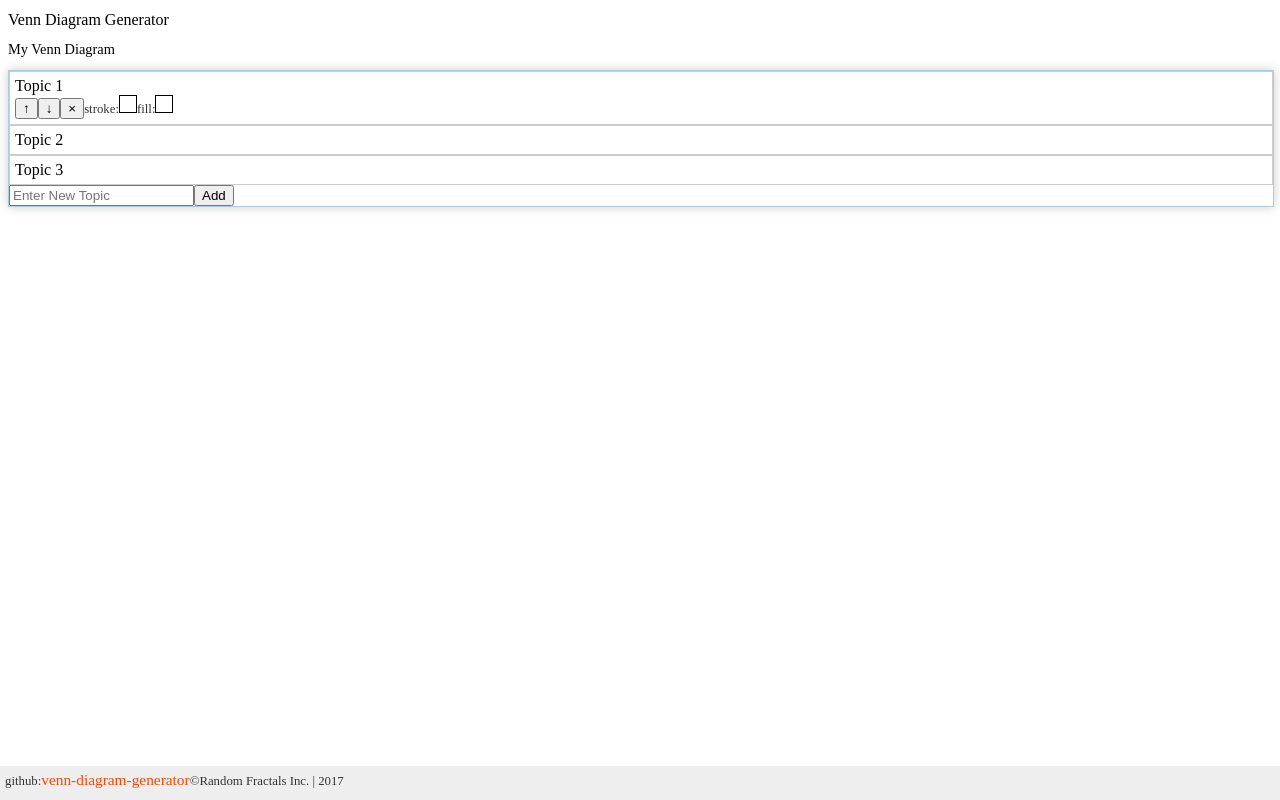
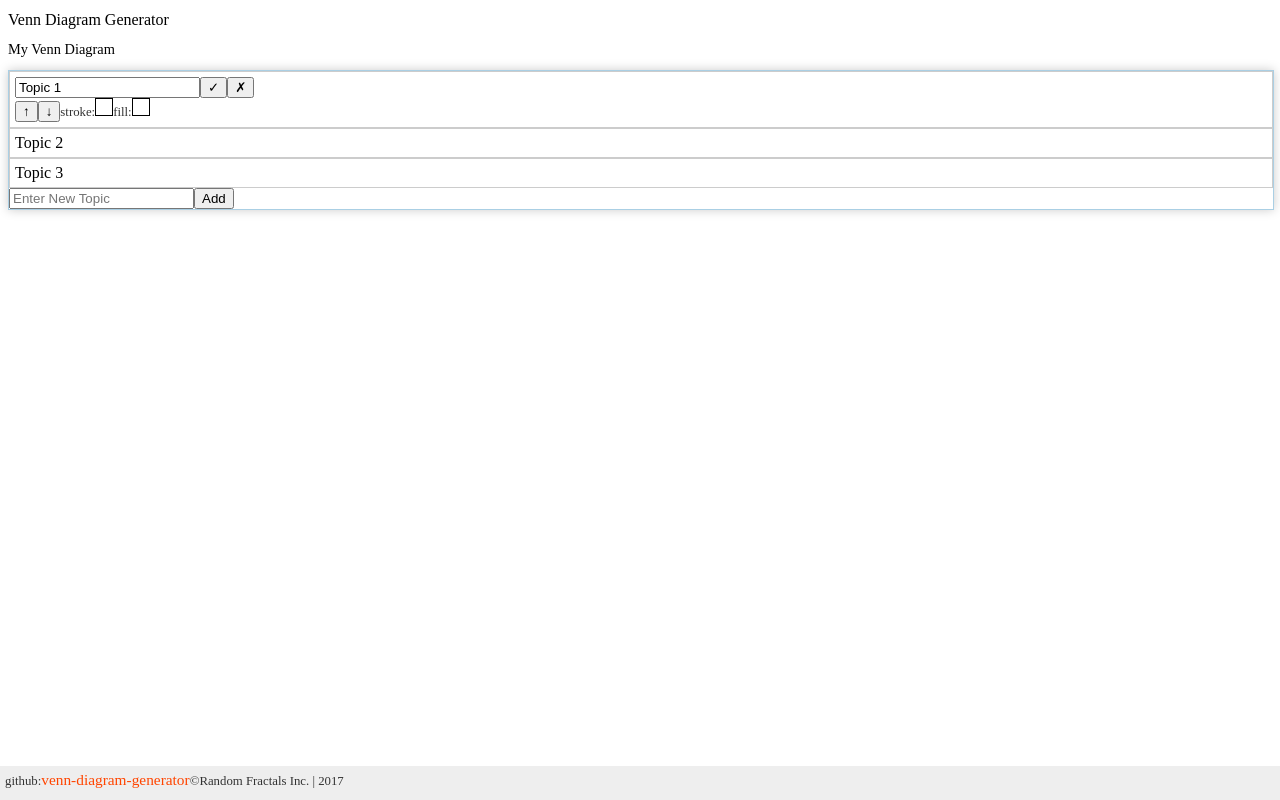
Before and after one commit to RandomFractals/venn-diagram-generator, an Angular app: page / in a window 1280 px wide. Both pictures are taken after a click on the item "Topic 1". Built offline with nearby package versions, Linux system fonts and the light colour scheme.

Commit message:
topic editor UI and toggles changes

```diff
--- a/src/app/app.component.html
+++ b/src/app/app.component.html
@@ -10,11 +10,16 @@
         <ul class="data-list">
           <li *ngFor="let topic of diagram.topics; let i=index;"
             [attr.data-index]="i" (click)="editTopic(i)">
-            {{ topic.name }}
+            <span [attr.id]="'topic-label-' + i">{{ topic.name }}</span>
             <div class="topic-editor hidden" [attr.id]="'topic-editor-' + i">
+              <input placeholder="Enter Topic Name"
+                [attr.value]="topic.name">
+              <button (click)="showTopicEditor(i, false);">&#10003;</button>
+              <button (click)="diagram.removeTopic(i)">&#10007;</button>
+            </div>
+            <div class="topic-editor hidden" [attr.id]="'topic-toggles-' + i">
               <button (click)="diagram.moveTopicUp(i)">&uarr;</button>
               <button (click)="diagram.moveTopicDown(i)">&darr;</button>
-              <button (click)="diagram.removeTopic(i)">&times;</button>
               <span class="label">stroke:</span>
               <div class="color" [style.background-color]="topic.strokeColor"></div>
               <span class="label">fill:</span>
--- a/src/app/app.component.ts
+++ b/src/app/app.component.ts
@@ -40,13 +40,32 @@ export class AppComponent {
 
     if (this.selectedTopicIndex >=0 && this.selectedTopicIndex < this.diagram.topics.length) {
       // hide last selected topic editor
-      document.querySelector(`#topic-editor-${this.selectedTopicIndex}`).className = 'hidden';
+      this.showTopicEditor(this.selectedTopicIndex, false);
     }
+
+    console.log('TopicList::editTopic:', topicIndex);
 
     // show new topic editor
     this.selectedTopicIndex = topicIndex;
-    console.log('edit topic:', this.selectedTopicIndex);
-    document.querySelector(`#topic-editor-${this.selectedTopicIndex}`).className = 'show';
+    this.showTopicEditor(this.selectedTopicIndex, true);
   }
 
+
+  /**
+   * Toggles topic editor display.
+   *
+   * @param topicIndex Topic index editor to show.
+   * @param show Show/hide topic editor flag.
+   */
+  showTopicEditor(topicIndex:number, show:boolean) {
+    if (show) {
+      document.querySelector(`#topic-label-${topicIndex}`).className = 'hidden';
+      document.querySelector(`#topic-editor-${topicIndex}`).className = 'show';
+      document.querySelector(`#topic-toggles-${topicIndex}`).className = 'show';
+    } else { // hide
+      document.querySelector(`#topic-label-${topicIndex}`).className = 'show';
+      document.querySelector(`#topic-editor-${topicIndex}`).className = 'hidden';
+      document.querySelector(`#topic-toggles-${topicIndex}`).className = 'hidden';
+    }
+  }
 }
```
